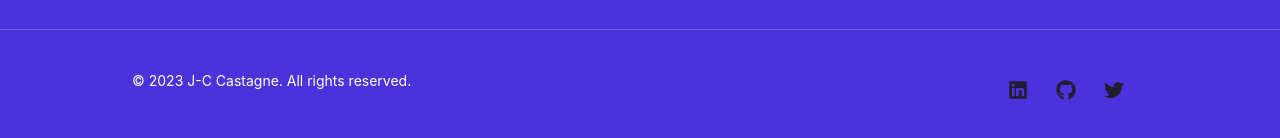
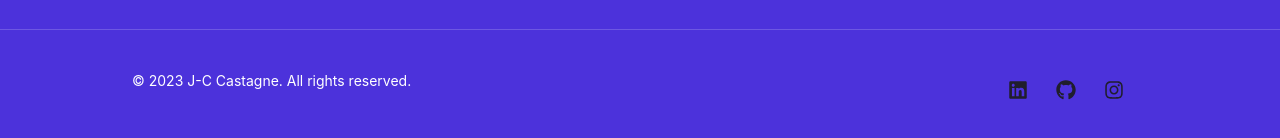
Before and after one commit to JCcastagne/next-js-chakra-ui-template, a Next.js app: page / in a window 1280 px wide. Shown: the part 1120-1258 px from the top of the page. Built offline with nearby package versions, Linux system fonts and the light colour scheme.

Commit message:
Update links.

```diff
--- a/components/Footer/Footer.js
+++ b/components/Footer/Footer.js
@@ -1,19 +1,14 @@
-import links from './links'
-
 import {
-  Box,
   Link,
   Heading,
   Text,
-  VStack,
   HStack,
   useColorMode,
   Stack,
   Divider,
-  ButtonGroup,
   IconButton
 } from '@chakra-ui/react'
-import { FaLinkedin, FaGithub, FaTwitter } from 'react-icons/fa'
+import { FaLinkedin, FaGithub, FaInstagram } from 'react-icons/fa'
 
 export default function Footer () {
   const { colorMode } = useColorMode()
@@ -97,27 +92,30 @@ export default function Footer () {
         <HStack minWidth='150px'>
           <IconButton
             as='a'
-            href='#'
+            href='https://linkedin.com/in/jc-castagne'
             aria-label='LinkedIn'
+            variant='ghost'
+            _hover={{ background: 'whiteAlpha.400' }}
             icon={<FaLinkedin fontSize='1.25rem' />}
-            _hover={{ background: 'whiteAlpha.400' }}
-            variant='ghost'
+            target='_blank'
           />
           <IconButton
             as='a'
-            href='#'
+            href='https://github.com/jccastagne'
             aria-label='GitHub'
+            variant='ghost'
+            _hover={{ background: 'whiteAlpha.400' }}
             icon={<FaGithub fontSize='1.25rem' />}
-            _hover={{ background: 'whiteAlpha.400' }}
-            variant='ghost'
+            target='_blank'
           />
           <IconButton
             as='a'
-            href='#'
-            aria-label='Twitter'
-            icon={<FaTwitter fontSize='1.25rem' />}
+            href='https://instagram.com/jc.castagne'
+            aria-label='Instagram'
+            variant='ghost'
             _hover={{ background: 'whiteAlpha.400' }}
-            variant='ghost'
+            icon={<FaInstagram fontSize='1.25rem' />}
+            target='_blank'
           />
         </HStack>
       </Stack>
```
